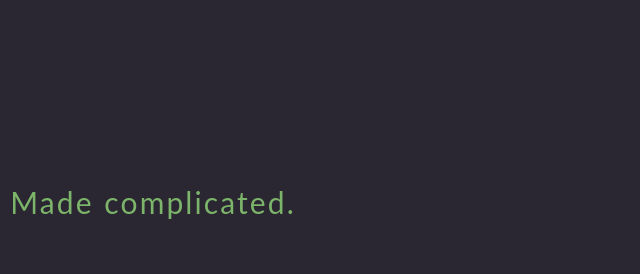
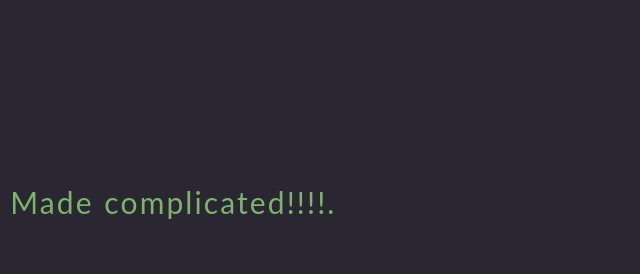
Before and after one commit to AbhiRyan/Naughty_Design, a website: page index.html in a window 1280 px wide. Shown: the top 274 px of the page, 592-1232 px from the left. Drawn offline with nearby package versions, Linux system fonts and the light colour scheme; a web font is replaced by a local one.

Commit message:
test change

```diff
--- a/index.html
+++ b/index.html
@@ -15,7 +15,7 @@
     </head>
 <body>
     <header class="header">
-        <h2 class="header__title">Web design.<br class="break-at-900"> Made complicated.</h2>
+        <h2 class="header__title">Web design.<br class="break-at-900"> Made complicated!!!!.</h2>
         <div class="header__text">
             <div class="header__text-content">
                 <h3 class="header__text--title u-margin-bottom-small">
```
